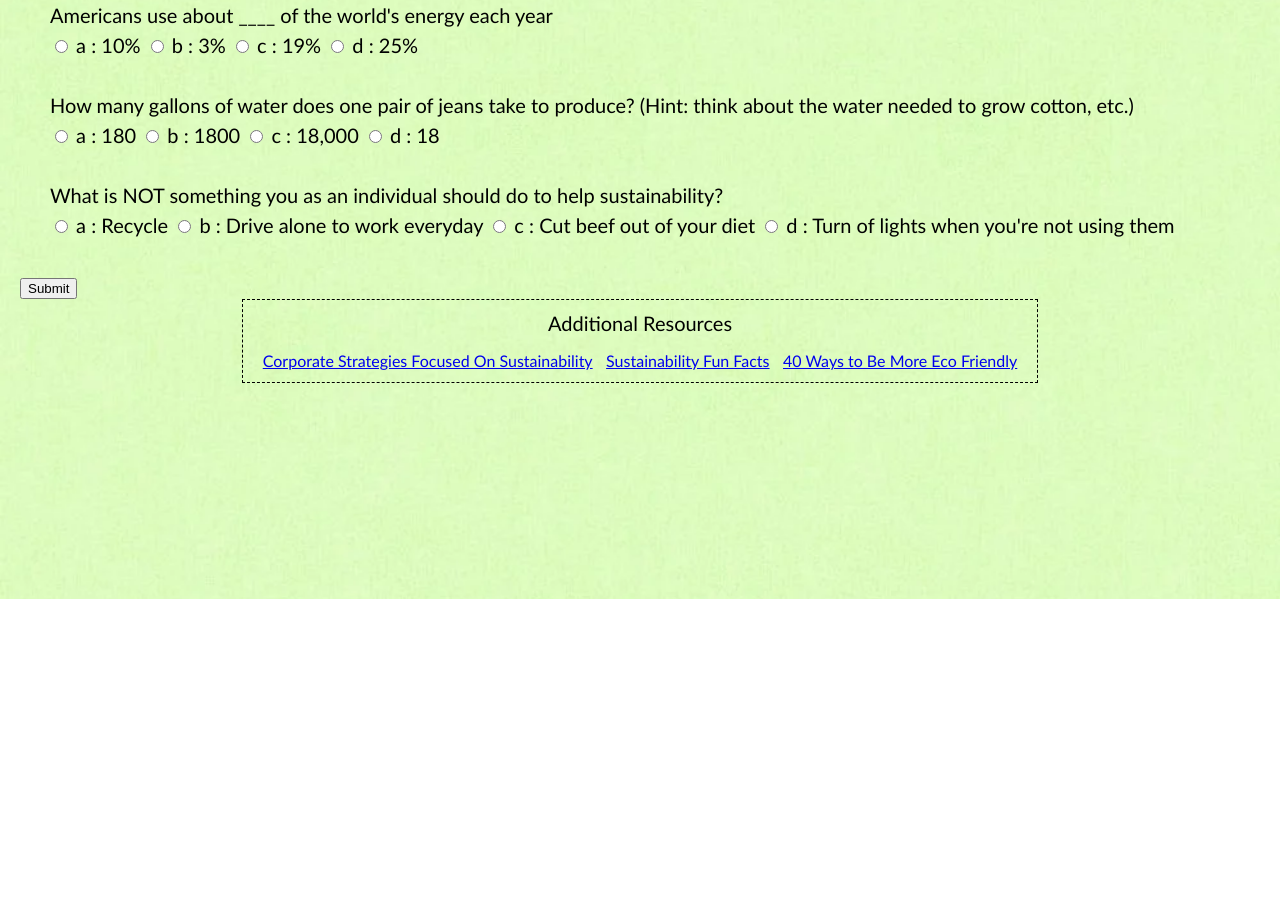
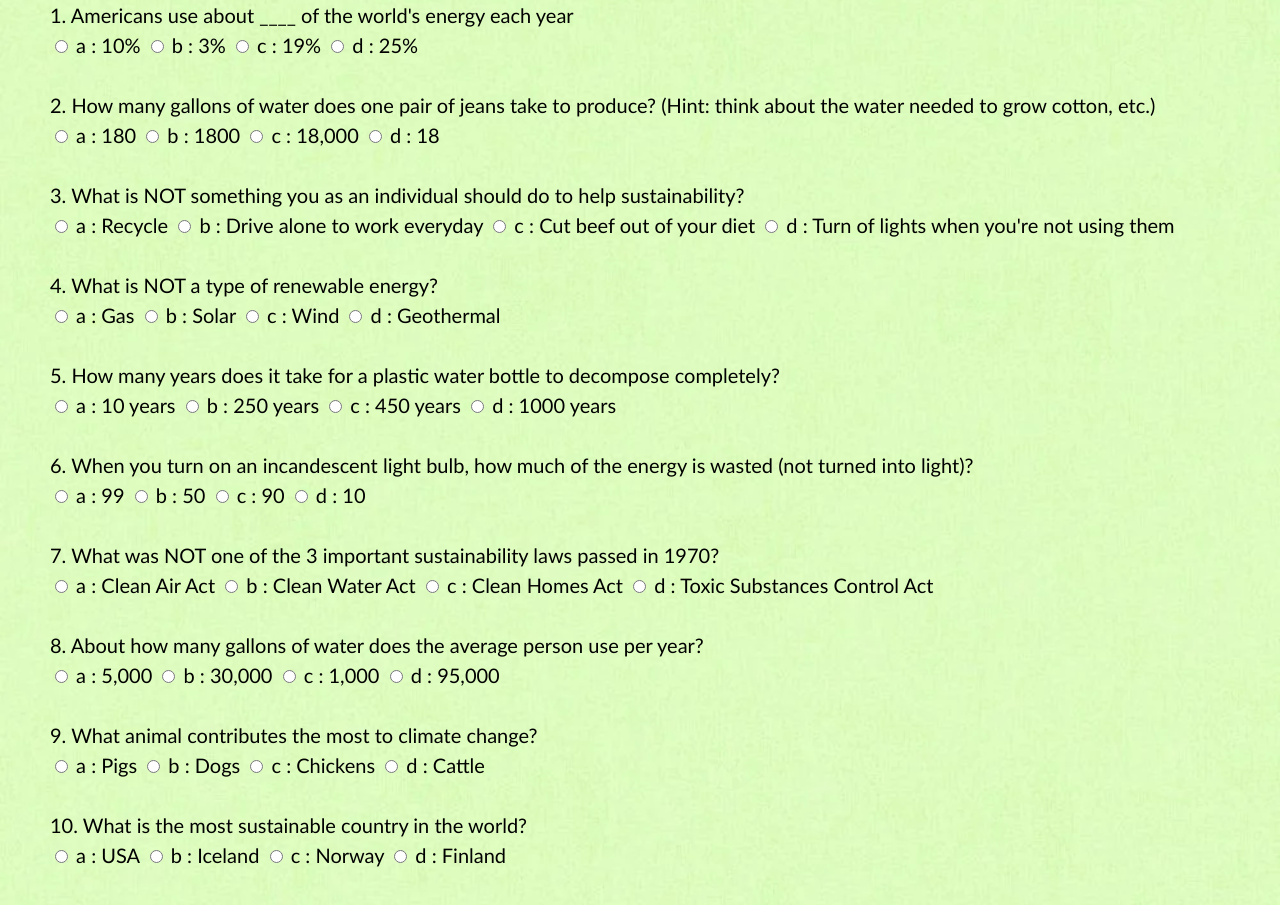
Before and after one commit to abiduke612/final_project399, a plain HTML site: page additional.html in a window 1280 px wide. Shown: the part 201-1106 px from the top of the page. Before the commit the page ends 800 px from the top, so only its background shows below. Drawn offline with Linux system fonts and the light colour scheme.

Commit message:
Add files via upload

```diff
--- a/additional.html
+++ b/additional.html
@@ -15,16 +15,16 @@
 
   <header>
     <nav>
-      <img class="branches" id="smallbranch1" src="../images/branch_updated.png" alt="Small branch of green leaves">
-      <img class="branches" id="branch1" src="../images/final_branches.png" alt="Small branch of green leaves">
+      <img class="branches" id="smallbranch1" src="./images/branch_updated.png" alt="Small branch of green leaves">
+      <img class="branches" id="branch1" src="./images/final_branches.png" alt="Small branch of green leaves">
       <ul>
         <li> <a href = "index.html">Home</a></li>
         <li> <a href = "individual.html">Individual Solutions</a></li>
         <li> <a href = "group.html">Group Solutions</a></li>
         <li class="active"> <a href = "additional.html">Take the Quiz!</a></li>
       </ul>
-      <img class="branches" id="smallbranch2" src="../images/branch_updated.png" alt="Small branch of green leaves">
-      <img class="branches" id="branch2" src="../images/final_branches.png" alt="Small branch of green leaves">
+      <img class="branches" id="smallbranch2" src="./images/branch_updated.png" alt="Small branch of green leaves">
+      <img class="branches" id="branch2" src="./images/final_branches.png" alt="Small branch of green leaves">
     </nav>
   </header>
 
--- a/css/group.css
+++ b/css/group.css
@@ -4,7 +4,7 @@
 }
 
 h1 {
-    font-family: cursive;
+    text-shadow: 4px 4px white;
 }
 
 h2 {
--- a/css/index.css
+++ b/css/index.css
@@ -3,7 +3,7 @@
 }
 
 h1 {
-    font-family: cursive;
+    text-shadow: 4px 4px white;
 }
 
 video {
--- a/css/individual.css
+++ b/css/individual.css
@@ -1,5 +1,5 @@
 h1 {
-    font-family: cursive;
+    text-shadow: 4px 4px white;
 }
 
 .gallery{
--- a/css/style.css
+++ b/css/style.css
@@ -69,7 +69,7 @@ footer {
 .resources {
     margin-top: 20px;
     display: flex;
-    flex-direction: row;
+    flex-direction: column;
     align-items: stretch;
     justify-content: space-around;
 }
@@ -117,9 +117,13 @@ h1 {
         display: inline-block;
     }
 
+
+
 }
 
 @media screen and (min-width:900px) {
+
+
 
     .branches {
         display: inline-block;
@@ -150,7 +154,17 @@ h1 {
 
 }
 
+@media screen and (min-width:1000px) {
+
+    .resources {
+        flex-direction: row;
+    }
+}
+
+
 @media screen and (min-width:1100px) {
+
+
 
     .branches {
         opacity: 0.4;
--- a/js/quiz.js
+++ b/js/quiz.js
@@ -83,7 +83,7 @@
     const submitButton = document.getElementById('submit');
     const myQuestions = [
         {
-            question: "Americans use about ____ of the world's energy each year",
+            question: "1. Americans use about ____ of the world's energy each year",
             answers: {
               a: "10%",
               b: "3%",
@@ -93,7 +93,7 @@
             correctAnswer: "d"
         },
         {
-            question: "How many gallons of water does one pair of jeans take to produce? (Hint: think about the water needed to grow cotton, etc.)",
+            question: "2. How many gallons of water does one pair of jeans take to produce? (Hint: think about the water needed to grow cotton, etc.)",
             answers: {
             a: "180",
             b: "1800",
@@ -103,7 +103,7 @@
             correctAnswer: "b"
         },
         {
-            question: "What is NOT something you as an individual should do to help sustainability?",
+            question: "3. What is NOT something you as an individual should do to help sustainability?",
             answers: {
             a: "Recycle",
             b: "Drive alone to work everyday",
@@ -111,6 +111,76 @@
             d: "Turn of lights when you're not using them"
             },
             correctAnswer: "b"
+        },
+        {
+          question: "4. What is NOT a type of renewable energy?",
+          answers: {
+          a: "Gas",
+          b: "Solar",
+          c: "Wind",
+          d: "Geothermal"
+          },
+          correctAnswer: "a"
+        },
+        {
+          question: "5. How many years does it take for a plastic water bottle to decompose completely?",
+          answers: {
+          a: "10 years",
+          b: "250 years",
+          c: "450 years",
+          d: "1000 years"
+          },
+          correctAnswer: "c"
+        },
+        {
+          question: "6. When you turn on an incandescent light bulb, how much of the energy is wasted (not turned into light)?",
+          answers: {
+          a: "99",
+          b: "50",
+          c: "90",
+          d: "10"
+          },
+          correctAnswer: "c"
+        },
+        {
+          question: "7. What was NOT one of the 3 important sustainability laws passed in 1970?",
+          answers: {
+          a: "Clean Air Act",
+          b: "Clean Water Act",
+          c: "Clean Homes Act",
+          d: "Toxic Substances Control Act"
+          },
+          correctAnswer: "c"
+        },
+        {
+          question: "8. About how many gallons of water does the average person use per year?",
+          answers: {
+          a: "5,000",
+          b: "30,000",
+          c: "1,000",
+          d: "95,000"
+          },
+          correctAnswer: "b"
+        },
+        {
+          question: "9. What animal contributes the most to climate change?",
+          answers: {
+          a: "Pigs",
+          b: "Dogs",
+          c: "Chickens",
+          d: "Cattle"
+          },
+          correctAnswer: "d"
+        },
+        {
+          question: "10. What is the most sustainable country in the world?",
+          answers: {
+          a: "USA",
+          b: "Iceland",
+          c: "Norway",
+          d: "Finland"
+          },
+          correctAnswer: "d"
         }
     ];
 
```
Also changed, not shown: group.html (+4 -4 lines), index.html (+2 -2 lines), individual.html (+4 -4 lines).
